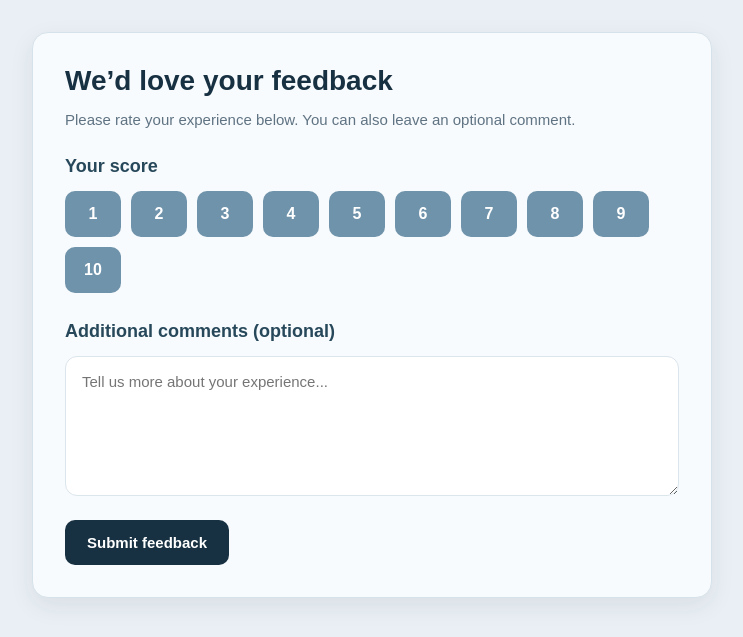
After one commit to chrgxh/my_review_app, a FastAPI app: template templates/feedback_page.html in a window 1280 px wide. The commit adds this page. Shown: the top 637 px of the page, without its empty margins (268-1011 px from the left). Run offline with FastAPI, Linux system fonts and the light colour scheme; the template is opened without the code that fills it, so the values that code supplies are empty.

Commit message:
Add feedback page

```diff
--- a/helpers/email_renderer.py
+++ b/helpers/email_renderer.py
@@ -10,7 +10,8 @@ def render_feedback_email_html(
     recipient_email: str,
     identifier: str,
     message: str,
-    feedback_url: str
+    feedback_url: str,
+    token: str,
 ) -> str:
 
     template = jinja_env.get_template("feedback_email.html")
@@ -19,7 +20,8 @@ def render_feedback_email_html(
         recipient_email=recipient_email,
         identifier=identifier,
         message=message,
-        feedback_url=feedback_url
+        feedback_url=feedback_url,
+        token=token,
     )
 
     return html
--- a/main.py
+++ b/main.py
@@ -6,7 +6,7 @@ from loguru import logger
 
 from sqlmodel import Session, select
 
-from fastapi import FastAPI, Request, Form
+from fastapi import FastAPI, Request, Form, Query
 from fastapi.responses import HTMLResponse, RedirectResponse
 from fastapi.staticfiles import StaticFiles
 from fastapi.templating import Jinja2Templates
@@ -87,7 +87,7 @@ async def preview_email(
             "recipient_email": recipientEmail,
             "identifier": identifier,
             "message": message,
-            "feedback_url": "#"
+            "feedback_url": f"{BASE_URL}/feedback"
         }
     )
 
@@ -114,7 +114,7 @@ async def request_feedback(
             )
 
         token = secrets.token_urlsafe(24)
-        feedback_url = f"{BASE_URL}/feedback/{token}"
+        feedback_url = f"{BASE_URL}/feedback"
 
         final_message = message.strip() if message.strip() else (business.default_email_text or "")
 
@@ -123,6 +123,7 @@ async def request_feedback(
             identifier=identifier,
             message=final_message,
             feedback_url=feedback_url,
+            token=token,
         )
 
         try:
@@ -157,3 +158,18 @@ async def request_feedback(
             logger.exception(f"Unexpected error while sending email: {exc}")
 
             return RedirectResponse(url="/?status=server_error", status_code=303)
+
+@app.get("/feedback/{token}", response_class=HTMLResponse)
+async def feedback_page(
+    request: Request,
+    token: str,
+    score: int = Query(..., ge=1, le=10),
+):
+    return templates.TemplateResponse(
+        "feedback_page.html",
+        {
+            "request": request,
+            "token": token,
+            "score": score,
+        },
+    )
--- /dev/null
+++ b/templates/feedback_page.html
@@ -0,0 +1,207 @@
+<!DOCTYPE html>
+<html lang="en">
+<head>
+    <meta charset="UTF-8">
+    <meta name="viewport" content="width=device-width, initial-scale=1.0">
+    <title>Leave Feedback</title>
+    <style>
+        body {
+            margin: 0;
+            padding: 32px 16px;
+            background: #e9eff4;
+            font-family: Arial, sans-serif;
+            color: #1f2a37;
+        }
+
+        .page-wrapper {
+            max-width: 680px;
+            margin: 0 auto;
+        }
+
+        .card {
+            background: #f8fbfd;
+            border: 1px solid #d6e2ea;
+            border-radius: 16px;
+            padding: 32px;
+            box-shadow: 0 8px 24px rgba(32, 55, 70, 0.08);
+        }
+
+        h1 {
+            margin: 0 0 12px;
+            font-size: 28px;
+            color: #183142;
+        }
+
+        .subtitle {
+            margin-bottom: 24px;
+            color: #5f7383;
+            font-size: 15px;
+            line-height: 1.5;
+        }
+
+        .section-title {
+            margin: 0 0 14px;
+            font-size: 18px;
+            color: #27485a;
+        }
+
+        .score-row {
+            display: flex;
+            gap: 10px;
+            flex-wrap: wrap;
+            margin-bottom: 28px;
+        }
+
+        .score-option input[type="radio"] {
+            display: none;
+        }
+
+        .score-label {
+            display: inline-block;
+            min-width: 56px;
+            padding: 14px 0;
+            text-align: center;
+            background: #6f93ab;
+            color: #ffffff;
+            border-radius: 10px;
+            font-weight: 600;
+            font-size: 16px;
+            cursor: pointer;
+            transition: 0.15s ease;
+        }
+
+        .score-option input[type="radio"]:checked + .score-label {
+            background: #183142;
+        }
+
+        .score-label:hover {
+            opacity: 0.9;
+        }
+
+        .comment-box {
+            width: 100%;
+            min-height: 140px;
+            padding: 14px 16px;
+            border: 1px solid #dbe5ec;
+            border-radius: 12px;
+            font-size: 15px;
+            line-height: 1.5;
+            resize: vertical;
+            box-sizing: border-box;
+            margin-bottom: 20px;
+            font-family: Arial, sans-serif;
+        }
+
+        .submit-btn {
+            display: inline-block;
+            border: none;
+            background: #183142;
+            color: white;
+            padding: 14px 22px;
+            border-radius: 10px;
+            font-size: 15px;
+            font-weight: 600;
+            cursor: pointer;
+        }
+
+        .submit-btn:hover {
+            opacity: 0.95;
+        }
+
+        .extra-link {
+            margin-top: 22px;
+            font-size: 14px;
+            color: #5f7383;
+        }
+
+        .extra-link a {
+            color: #183142;
+            font-weight: 600;
+            text-decoration: none;
+        }
+
+        .extra-link a:hover {
+            text-decoration: underline;
+        }
+    </style>
+</head>
+<body>
+    <div class="page-wrapper">
+        <div class="card">
+            <h1>We’d love your feedback</h1>
+
+            <div class="subtitle">
+                Please rate your experience below. You can also leave an optional comment.
+            </div>
+
+            <form action="/submit-feedback" method="post">
+                <input type="hidden" name="token" value="{{ token }}">
+
+                <h2 class="section-title">Your score</h2>
+
+                <div class="score-row">
+                    <label class="score-option">
+                        <input type="radio" name="score" value="1" {% if score == 1 %}checked{% endif %}>
+                        <span class="score-label">1</span>
+                    </label>
+
+                    <label class="score-option">
+                        <input type="radio" name="score" value="2" {% if score == 2 %}checked{% endif %}>
+                        <span class="score-label">2</span>
+                    </label>
+
+                    <label class="score-option">
+                        <input type="radio" name="score" value="3" {% if score == 3 %}checked{% endif %}>
+                        <span class="score-label">3</span>
+                    </label>
+
+                    <label class="score-option">
+                        <input type="radio" name="score" value="4" {% if score == 4 %}checked{% endif %}>
+                        <span class="score-label">4</span>
+                    </label>
+
+                    <label class="score-option">
+                        <input type="radio" name="score" value="5" {% if score == 5 %}checked{% endif %}>
+                        <span class="score-label">5</span>
+                    </label>
+
+                    <label class="score-option">
+                        <input type="radio" name="score" value="6" {% if score == 6 %}checked{% endif %}>
+                        <span class="score-label">6</span>
+                    </label>
+
+                    <label class="score-option">
+                        <input type="radio" name="score" value="7" {% if score == 7 %}checked{% endif %}>
+                        <span class="score-label">7</span>
+                    </label>
+
+                    <label class="score-option">
+                        <input type="radio" name="score" value="8" {% if score == 8 %}checked{% endif %}>
+                        <span class="score-label">8</span>
+                    </label>
+
+                    <label class="score-option">
+                        <input type="radio" name="score" value="9" {% if score == 9 %}checked{% endif %}>
+                        <span class="score-label">9</span>
+                    </label>
+
+                    <label class="score-option">
+                        <input type="radio" name="score" value="10" {% if score == 10 %}checked{% endif %}>
+                        <span class="score-label">10</span>
+                    </label>
+                </div>
+
+                <h2 class="section-title">Additional comments (optional)</h2>
+
+                <textarea
+                    name="comment"
+                    class="comment-box"
+                    placeholder="Tell us more about your experience..."
+                ></textarea>
+
+                <button type="submit" class="submit-btn">Submit feedback</button>
+            </form>
+        </div>
+    </div>
+</body>
+</html>
```
Also changed, not shown: templates/feedback_email.html (+11 -6 lines).
